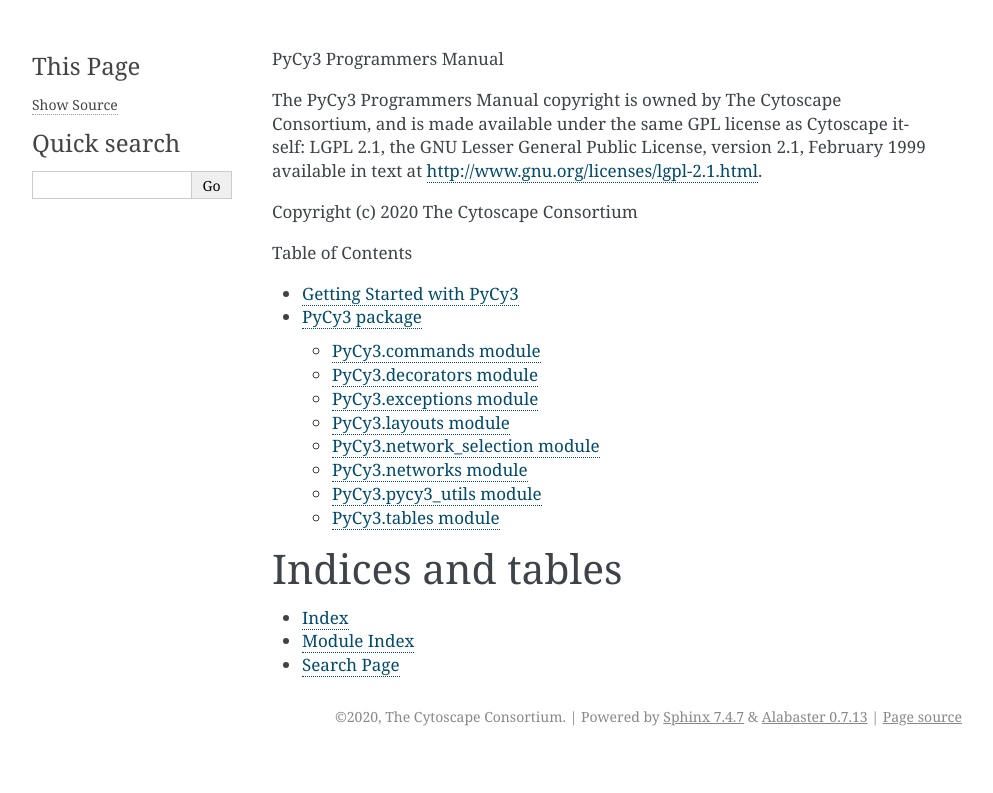
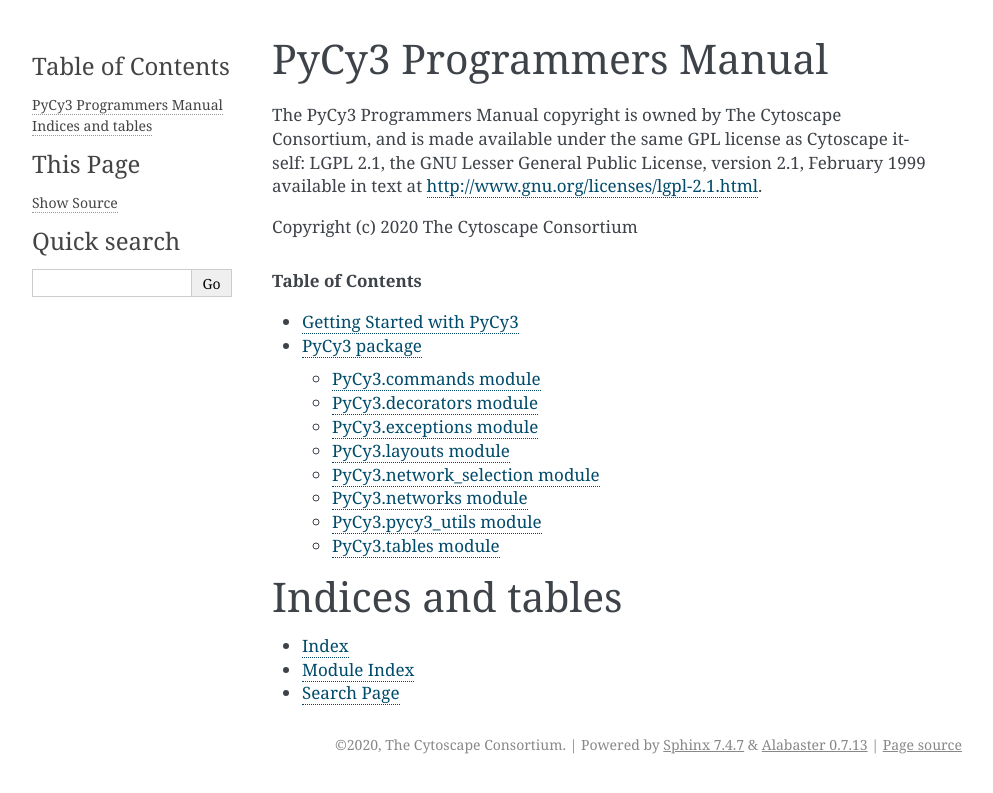
Before and after one commit to cytoscape/py4cytoscape, a Sphinx documentation site: the page built from doc/index.rst, in a window 1280 px wide. Shown: the top 793 px of the page, without its empty margins (148-1141 px from the left). Built offline with Sphinx 7.4.7, drawn with Linux system fonts in a browser that asks for light colours; some of the changed lines change nothing that is shown.

Commit message:
Update index.rst

```diff
--- a/doc/index.rst
+++ b/doc/index.rst
@@ -4,14 +4,16 @@
    contain the root `toctree` directive.
 
 PyCy3 |version| Programmers Manual
+==================================
 
 The PyCy3 Programmers Manual copyright is owned by The Cytoscape Consortium, and is made available under the same GPL license as Cytoscape itself: LGPL 2.1, the GNU Lesser General Public License, version 2.1, February 1999 available in text at http://www.gnu.org/licenses/lgpl-2.1.html.
 
 Copyright (c) 2020 The Cytoscape Consortium
 
+.. rubric:: Table of Contents
+
 .. toctree::
    :maxdepth: 4
-   :caption: Table of Contents
 
    intro
    PyCy3
```
